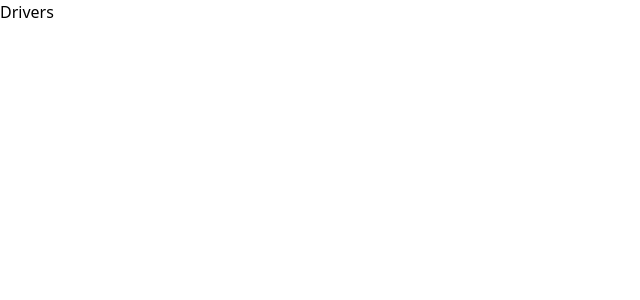
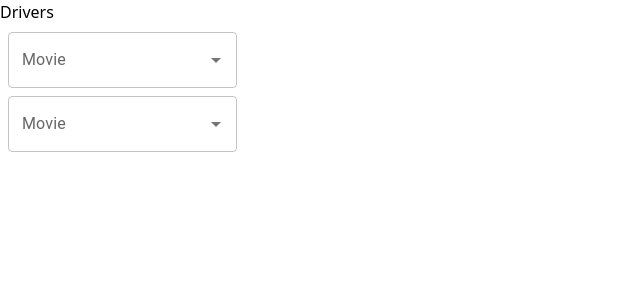
Before and after one commit to utkryuk/Formula-Async, a Next.js app in the folder frontend/: page /drivers in a window 1280 px wide. Shown: the top 300 px of the page, without its empty margins (0-640 px from the left). Built offline with nearby package versions, Linux system fonts and the light colour scheme.

Commit message:
added textfield

```diff
--- a/frontend/components/themex.js
+++ b/frontend/components/themex.js
@@ -41,11 +41,18 @@ export default function Album() {
 
       <main>
         {/* Hero unit */}
-        <Box>
+        <Box
+        backgroundImage='Map.png'
+        sx={{
+          // bgcolor: 'background.paper',
+          pt: 8,
+          pb: 6,
+        }}>
         <Avatar
-          alt="F1 logo"
-          src="media/F1-logo.png"
-          sx={{ width: 50, height: 50 }}
+        className = "mx-80"
+          alt=""
+          src="F1-logo.png"
+          sx={{ width: 100, height: 100 }}
         />
           <Container maxWidth="sm">
             <Typography
@@ -55,12 +62,10 @@ export default function Album() {
               color="text.primary"
               gutterBottom
             >
-              Album layout
+              FormulaSync
             </Typography>
             <Typography variant="h5" align="center" color="text.secondary" paragraph>
-              Something short and leading about the collection below—its contents,
-              the creator, etc. Make it short and sweet, but not too short so folks
-              don&apos;t simply skip over it entirely.
+              For the love of F1
             </Typography>
             <Stack
               sx={{ pt: 4 }}
--- a/frontend/pages/drivers.js
+++ b/frontend/pages/drivers.js
@@ -1,7 +1,65 @@
-import React from 'react';
+import {useState,React} from 'react';
+import Avatar from '@mui/material/Avatar';
+import Button from '@mui/material/Button';
+import CameraIcon from '@mui/icons-material/PhotoCamera';
+import Card from '@mui/material/Card';
+import CardActions from '@mui/material/CardActions';
+import CardContent from '@mui/material/CardContent';
+import CardMedia from '@mui/material/CardMedia';
+import CssBaseline from '@mui/material/CssBaseline';
+import Grid from '@mui/material/Grid';
+import Stack from '@mui/material/Stack';
+import Box from '@mui/material/Box';
+import Toolbar from '@mui/material/Toolbar';
+import Typography from '@mui/material/Typography';
+import Container from '@mui/material/Container';
+import Link from '@mui/material/Link';
+import TextField from '@mui/material/TextField';
+import Autocomplete from '@mui/material/Autocomplete';
 
 const drivers = () => {
-  return <div>Drivers</div>;
+  const [driver1,setDriver1] = useState("")
+  const [driver2,setDriver2] = useState("")
+
+  const HandleChange = ((event)=>{
+
+  })
+  return <div>
+        Drivers
+        <Box
+        component="form"
+        sx={{
+          '& > :not(style)': { m: 1, width: '25ch' },
+        }}
+        noValidate
+        autoComplete="off">
+      <Autocomplete
+      disablePortal
+      id="driver1input"
+      options={top100Films}
+      sx={{ width: 300 }}
+      renderInput={(params) => <TextField {...params} label="Movie" />}
+    />
+
+      <Autocomplete
+      disablePortal
+      id="driver2input"
+      options={top100Films}
+      sx={{ width: 300 }}
+      renderInput={(params) => <TextField {...params} label="Movie" />}
+    />
+
+        </Box>
+    </div>;
+
 };
+const top100Films = [
+  { label: 'Louis Hamilton', year: 1994 },
+  { label: 'Max Verstappen', year: 1972 },
+  { label: 'Valerie Bottas', year: 1974 },
+  { label: 'Mick Schumacker', year: 2008 },
+  { label: 'Sergio Perez', year: 1957 },
+  { label: "Sebastian Vettel", year: 1993 }
+];
 
 export default drivers;
```
Also changed, not shown: frontend/public/F1-logo.png (renamed from frontend/media/F1-logo.png), frontend/public/Map.PNG (added).
